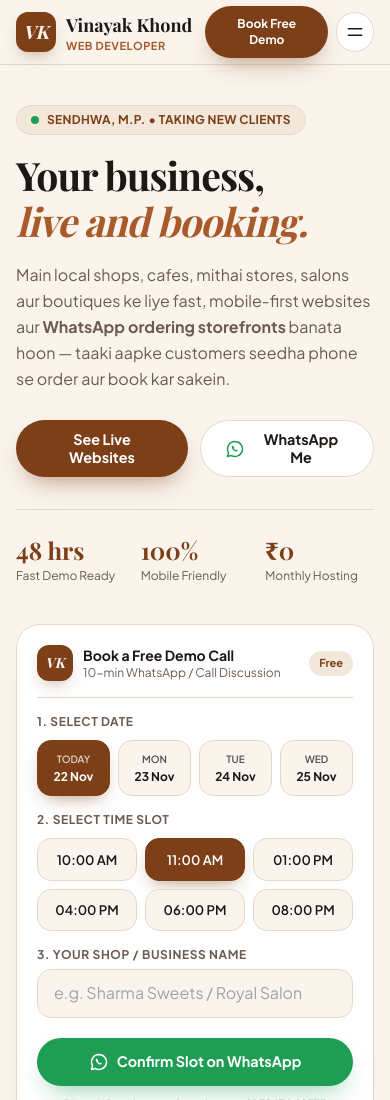
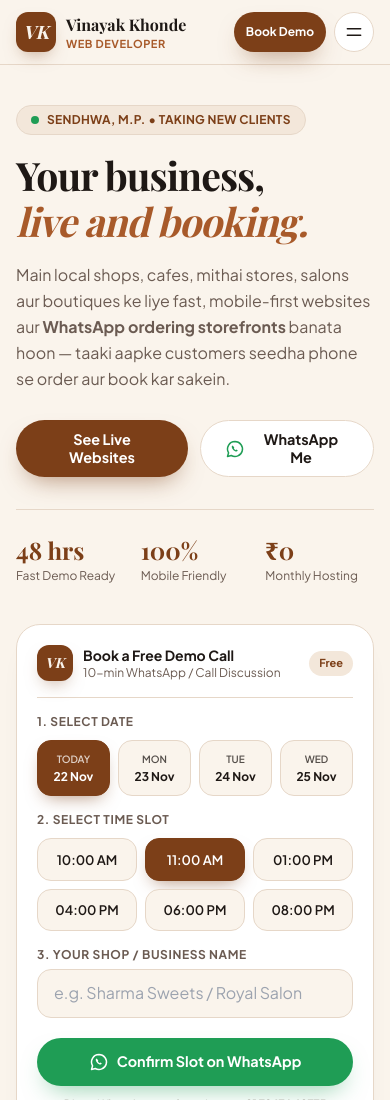
Before and after one commit to vinayakkhonde/vinayak-portfolio, a plain HTML site: page index.html in a window 390 px wide. Shown: the top 1100 px of the page. Drawn offline with nearby package versions, Linux system fonts and the light colour scheme; a web font is replaced by a local one.

Commit message:
header fix

```diff
--- a/index.html
+++ b/index.html
@@ -44,7 +44,7 @@
     --ease:cubic-bezier(.22,.8,.24,1);
   }
   html{scroll-behavior:smooth;scroll-padding-top:80px;background:var(--cream);overflow-x:clip;-webkit-text-size-adjust:100%}
-  body{background:var(--cream);color:var(--espresso);min-height:100vh;overflow-x:hidden;-webkit-tap-highlight-color:transparent;text-rendering:optimizeLegibility}
+  body{background:var(--cream);color:var(--espresso);min-height:100vh;overflow-x:clip;-webkit-tap-highlight-color:transparent;text-rendering:optimizeLegibility}
   [hidden]{display:none!important}
   ::selection{background:var(--brand);color:#fff}
   button,a{touch-action:manipulation}
@@ -110,8 +110,8 @@
   <div class="mx-auto max-w-6xl px-4 sm:px-6 h-16 flex items-center justify-between gap-3">
     <a href="#top" class="flex items-center gap-2.5 min-w-0">
       <span class="vk-mark flex-none">VK</span>
-      <span class="leading-tight truncate">
-        <span class="block font-serif text-lg font-bold text-espresso">Vinayak Khonde</span>
+      <span class="leading-tight">
+        <span class="block font-serif text-base sm:text-lg font-bold text-espresso">Vinayak Khonde</span>
         <span class="block text-[11px] font-bold tracking-wider uppercase text-caramel">Web Developer</span>
       </span>
     </a>
@@ -124,7 +124,7 @@
     </nav>
 
     <div class="flex items-center gap-2">
-      <a href="#book" class="btn btn-brand !min-h-[40px] !px-4 !text-xs sm:!text-sm">Book Free Demo</a>
+      <a href="#book" class="btn btn-brand !min-h-[40px] !px-3 !text-xs sm:!text-sm">Book Demo</a>
       <button id="menuBtn" type="button" class="md:hidden h-10 w-10 grid place-items-center rounded-full border border-line bg-white text-espresso" aria-label="Menu" aria-expanded="false">
         <svg class="h-5 w-5"><use href="#i-menu"/></svg>
       </button>
```
